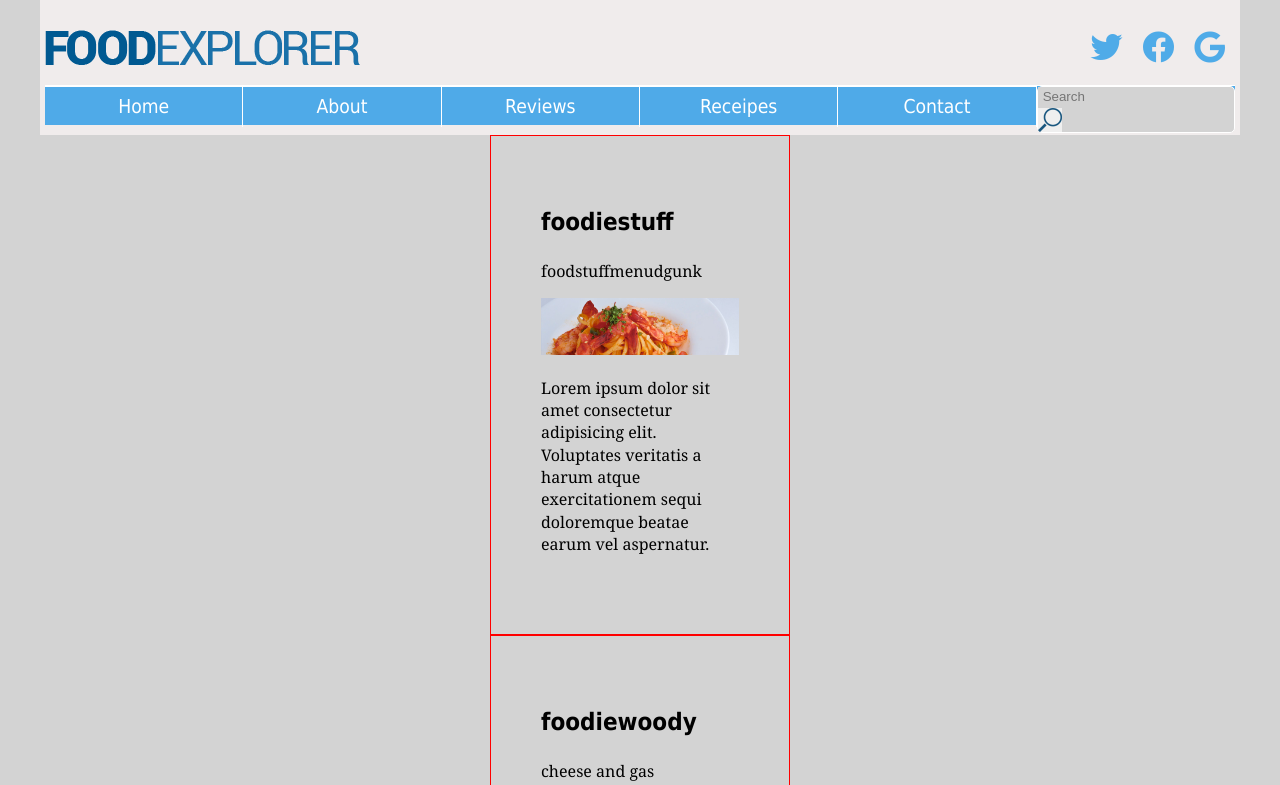
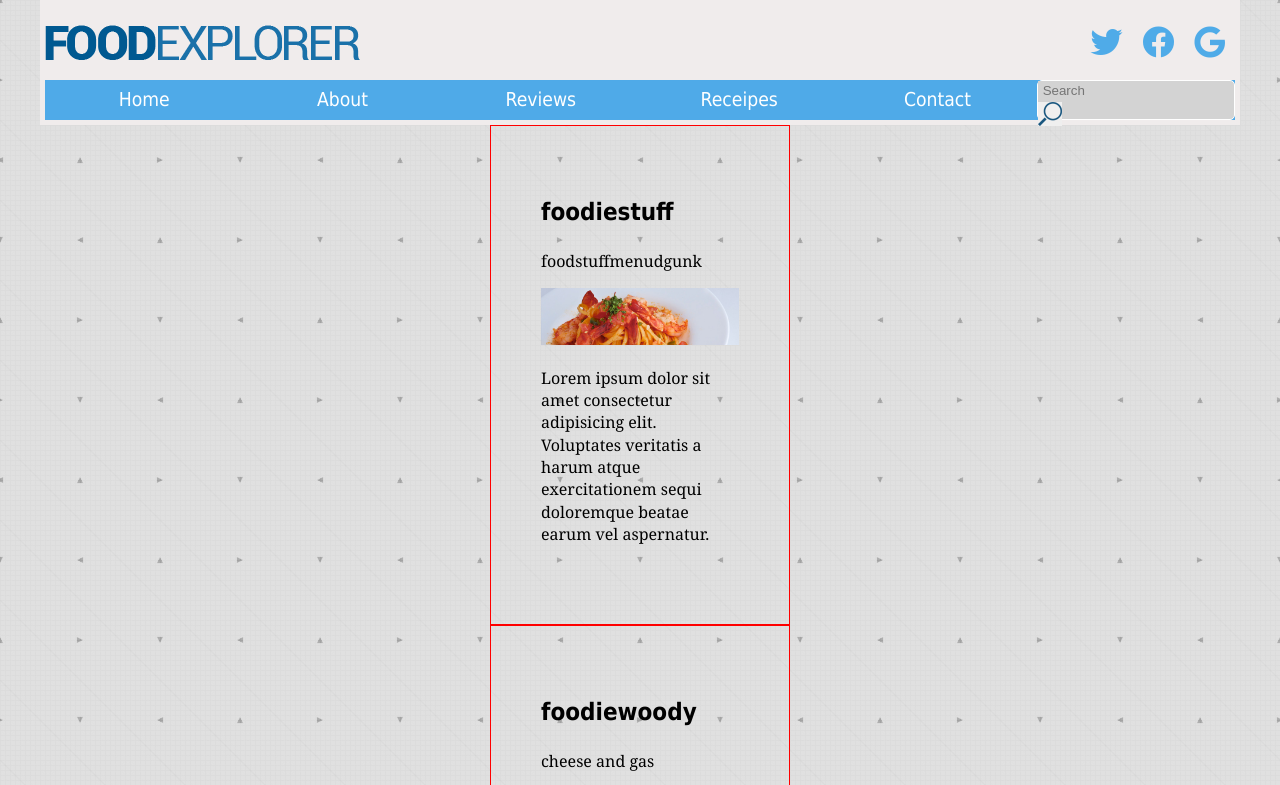
Before and after one commit to carrotcorn/2019-ssd-frontend-Project, a website: page dev/index.html in a window 1280 px wide. Shown: the top 785 px of the page. Drawn offline with nearby package versions, Linux system fonts and the light colour scheme; files that its build step writes are made by us from their sources.

Commit message:
navbar updated

```diff
--- a/dev/index.html
+++ b/dev/index.html
@@ -18,7 +18,8 @@
 	<link rel="stylesheet" href="fontawesome/css/brands.css">
 	<link rel="stylesheet" href="fontawesome/css/solid.css">
 
-	<link rel="stylesheet" href="styles/styles.css?cb=1572460765486">
+	<link rel="stylesheet" href="styles/styles.css?cb=1572468938190">
+	<!-- <link rel="stylesheet" href="https://stackpath.bootstrapcdn.com/bootstrap/4.3.1/css/bootstrap.min.css" integrity="sha384-ggOyR0iXCbMQv3Xipma34MD+dH/1fQ784/j6cY/iJTQUOhcWr7x9JvoRxT2MZw1T" crossorigin="anonymous"> -->
 
 </head>
 <body>
@@ -52,6 +53,7 @@
 				</li>
 			</ul>
 		</div>
+
 		<nav class="main-nav" id="main-nav">
 				<ul>
 					<li><a href="#">Home</a></li>
@@ -71,10 +73,9 @@
 				</ul>
 			</nav>
 
-
-
 	</header>
 </div>
+
 <div>
 	<div class="cards">
 		<h2>foodiestuff</h2>
@@ -120,7 +121,7 @@
 <!-- *** IMPORTANT *** If you do not require the jQuery Library then feel free to delete the next line -->
 <script src="scripts/libs/jquery/jquery-3.4.1.min.js"></script>
 <!-- *** IMPORTANT *** DO NOT DELETE OR EDIT THE NEXT LINE OF CODE - IT IS IMPORTANT FOR THE GULP BUILD PROCESS. SEE YOUR INSTRUCTOR FIRST IF YOU WANT TO EDIT OR DELETE THIS LINE -->
-<script src="scripts/script.min.js?cb=1572460765486"></script>
+<script src="scripts/script.min.js?cb=1572468938190"></script>
 <!-- *** IMPORTANT *** DO NOT ADD ADDITIONAL SCRIPT LINKS HERE...If you want to add additional scripts simply save the script files to the "dev/scripts" directory (for your custom scripts) and the 'dev/scripts/libs' directory for any jQuery plugins or other JavaScript libraries and Gulp will concatenate and minify them into the "script.min.js" file above. See the project instructions for details -->
 </body>
 </html>
--- a/dev/scss/_body.scss
+++ b/dev/scss/_body.scss
@@ -1,6 +1,6 @@
 // Body Styles
 body {
-    background-color: $bg-color;
+    background-image: url("/images/bg.jpg");
 }
 .cards {
     width: 300px;
--- a/dev/scss/_form.scss
+++ b/dev/scss/_form.scss
@@ -2,7 +2,7 @@ form{
     border: 1px solid white;
     background-color: $bg-color;
     border-radius: 5px;
-
+    height: 40px;
     &.search-tablet {
         display: none;
     }
@@ -18,11 +18,25 @@ form{
         border: none;
     }
 
+    @include mq($tabletLandscape){
+        &.search-tablet {
+            display: block;
+        }
+        &.search-mobile-desktop{
+            display: none;
+        }
+
+    }
+
     @include mq($desktopMedium){
 
         &.search-tablet {
             display: none;
         }
 
+        &.search-mobile-desktop{
+            display: block;
+        }
+
     }
 }
--- a/dev/scss/_hamburger.scss
+++ b/dev/scss/_hamburger.scss
@@ -12,6 +12,10 @@
         background-position: 0 35px;
     }
 
+    @include mq($tabletLandscape){
+        display: none;
+    }
+
     @include mq($desktopMedium) {
         display: none;
     }
--- a/dev/scss/_header.scss
+++ b/dev/scss/_header.scss
@@ -29,17 +29,9 @@ header {
         }
     }
 
-    @include mq($desktopMedium){
-
-        @include flex-layout-row;
-        padding: $padding/2 $padding/4;
-        .logo{
-            order: 1;
-        }
-
+    @include mq($tabletLandscape){
         .icon{
             display: block;
-            order: 1;
             ul{
 
                 @include flex-layout-row;
@@ -56,6 +48,22 @@ header {
                     }
             }
         }
+    }
+
+    @include mq($desktopMedium){
+
+        @include flex-layout-row;
+        padding: $padding/4;
+        .logo{
+            order: 1;
+            // flex: 0 0 50%;
+        }
+
+        .icon{
+            display: block;
+            // flex: 0 0 50%;
+            order: 1;
+        }
 
 
 
--- a/dev/scss/_nav.scss
+++ b/dev/scss/_nav.scss
@@ -2,8 +2,6 @@
 nav {
     // locally scoped variable
     $height: 40px;
-    $border: 1px solid white;
-
     background-color: $navbar-color;
     display: none;
 
@@ -19,7 +17,7 @@ nav {
     a {
         display: block;
         line-height: 50px;
-        border-top: $border;
+        // border-top: $border;
         color: $text-color-light;
         line-height: $height;
         text-align: center;
@@ -33,11 +31,10 @@ nav {
 
     }
 
-    @include mq($desktopMedium) {
-
+    @include mq($tabletLandscape){
         display: block;
         height: $height;
-        border-top: $border;
+        // border-top: $border;
         flex: 1 1 100%;;
         order: 2;
         ul {
@@ -50,13 +47,17 @@ nav {
 
         a {
             line-height: $height;
-            border-right: $border;
-            border-top: $border;
+            // border-right: $border;
+            // border-top: $border;
             @at-root nav li:last-child a {
                 border-right: none;
             }
         }
+    }
 
+    @include mq($desktopMedium) {
+
+        display: block;
     }
 
 }
```
Lines whose indentation alone changed are shown as unchanged.
